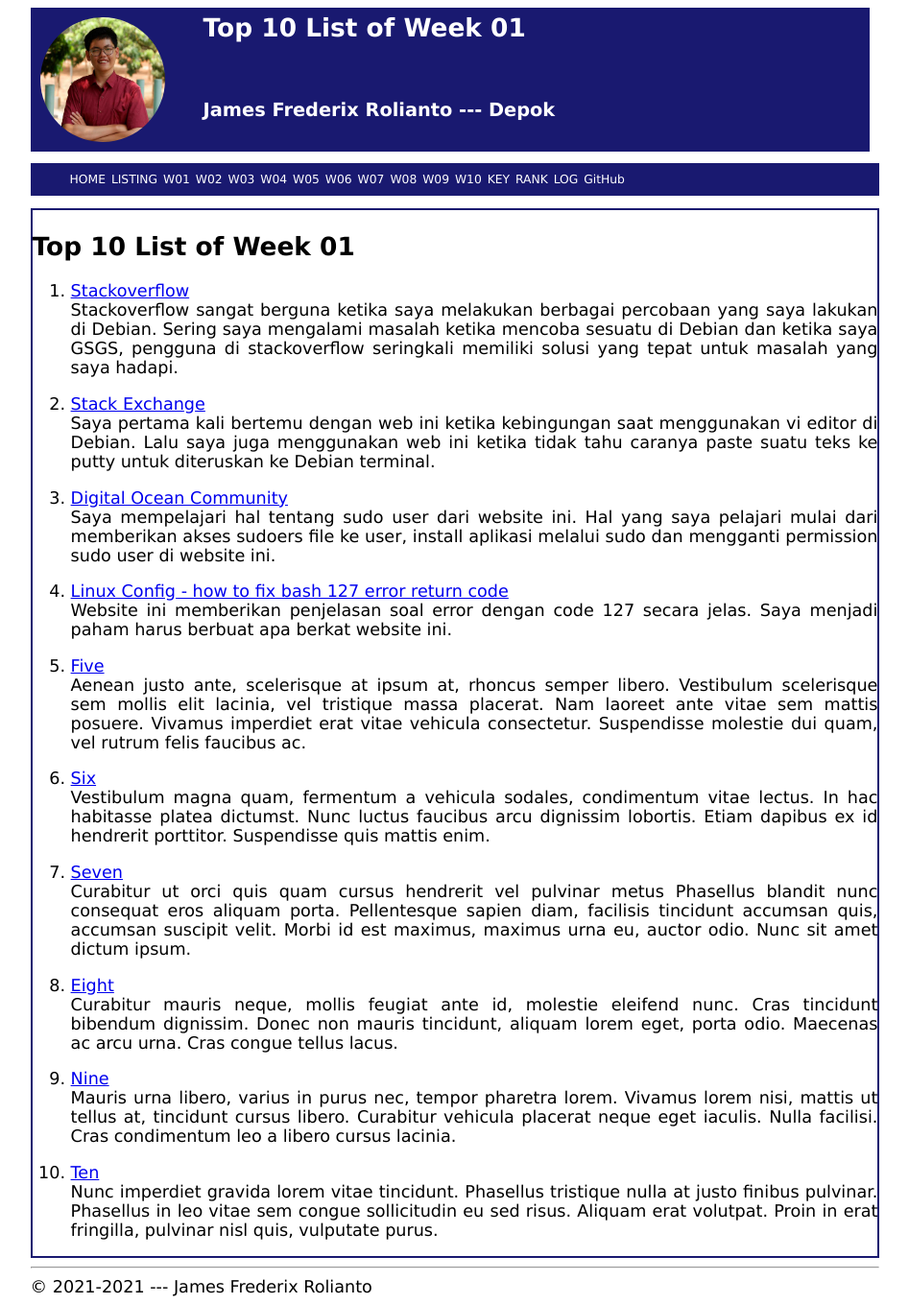
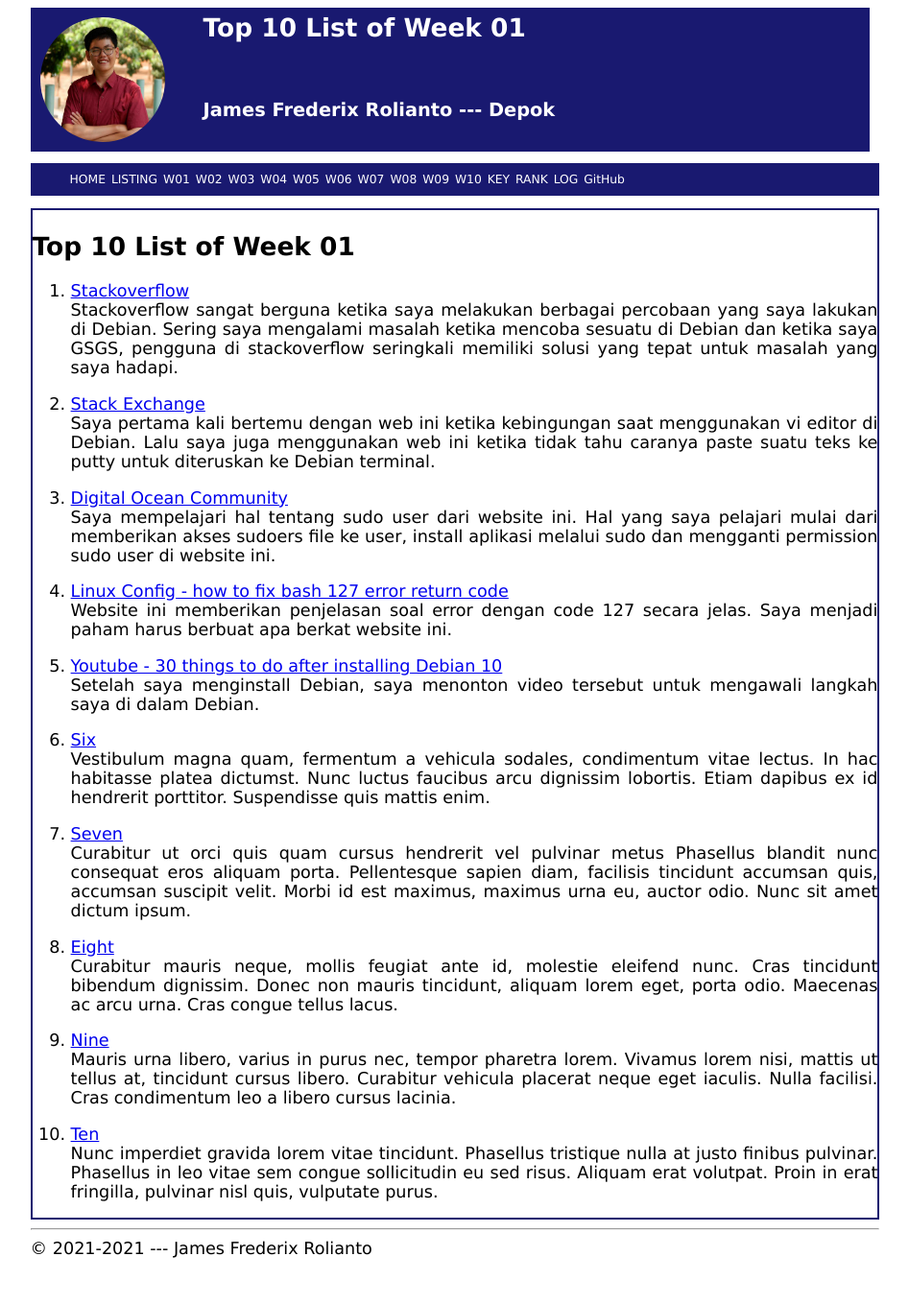
Before and after one commit to SinusCosinusTangen/os211, a Jekyll site: the page built from w01.md, in a window 1280 px wide. Shown: the whole page at 96% size, without its empty margins (166-1113 px from the left). Built offline with Jekyll 4.4.1, drawn with Linux system fonts in a browser that asks for light colours; our own code applies the rules of GitHub Pages for plain Markdown files; after the commit the page ends 1319 px from its top, so only the background shows below that.

Commit message:
Update w01.md

```diff
--- a/w01.md
+++ b/w01.md
@@ -17,12 +17,8 @@ Saya mempelajari hal tentang sudo user dari website ini. Hal yang saya pelajari
 4. [Linux Config - how to fix bash 127 error return code](https://linuxconfig.org/how-to-fix-bash-127-error-return-code#:~:text=Value%20127%20is%20returned%20by,by%20PATH%20system%20environment%20variable.&text=If%20the%20command%20is%20not,absolute%20full%20path%20to%20it.)<br>
 Website ini memberikan penjelasan soal error dengan code 127 secara jelas. Saya menjadi paham harus berbuat apa berkat website ini.
 
-5. [Five](https://en.wikipedia.org/wiki/5)<br>
-Aenean justo ante, scelerisque at ipsum at, rhoncus semper libero.
-Vestibulum scelerisque sem mollis elit lacinia, vel tristique massa placerat.
-Nam laoreet ante vitae sem mattis posuere.
-Vivamus imperdiet erat vitae vehicula consectetur.
-Suspendisse molestie dui quam, vel rutrum felis faucibus ac.
+5. [Youtube - 30 things to do after installing Debian 10](https://youtu.be/y7pETJpOQhg)<br>
+Setelah saya menginstall Debian, saya menonton video tersebut untuk mengawali langkah saya di dalam Debian.
 
 6. [Six](https://en.wikipedia.org/wiki/6)<br>
 Vestibulum magna quam, fermentum a vehicula sodales, condimentum vitae lectus.
```
